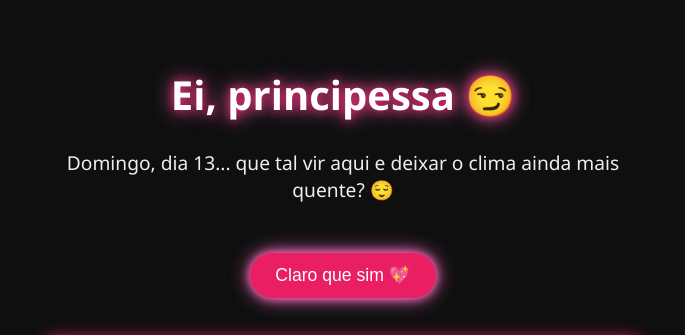
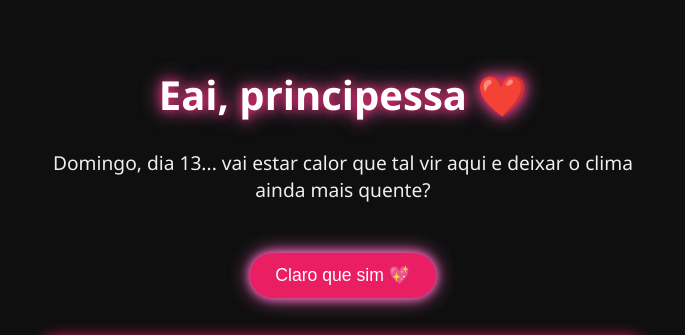
Before and after one commit to rebechhi/convite-principessa, a plain HTML site: page index.html in a window 1280 px wide. Shown: the top 335 px of the page, without its empty margins (297-982 px from the left). Drawn offline with nearby package versions, Linux system fonts and the light colour scheme.

Commit message:
Add files via upload

```diff
--- a/index.html
+++ b/index.html
@@ -55,8 +55,8 @@
 </head>
 <body>
   <div class="container">
-    <h1>Ei, principessa 😏</h1>
-    <p>Domingo, dia 13... que tal vir aqui e deixar o clima ainda mais quente? 😌</p>
+    <h1>Eai, principessa ❤️</h1>
+    <p>Domingo, dia 13... vai estar calor que tal vir aqui e deixar o clima ainda mais quente? </p>
 
     <!-- Formulário para notificar quando ela clicar no botão -->
     <form id="formSim" action="https://formsubmit.co/matheusrebechideoliveira@gmail.com" method="POST">
@@ -121,7 +121,7 @@
       // Exibe uma mensagem de confirmação na própria tela
       document.querySelector('.container').innerHTML = `
         <h1>Obrigado, Principessa!</h1>
-        <p>Seu convite foi enviado com sucesso.<br>Estamos preparando o clima...</p>
+        <p>Sua resposta foi enviado com sucesso.<br>Redirecionando você...</p>
       `;
 
       // Após 3 segundos, redireciona para o Google Maps com o endereço "09371-475"
```
